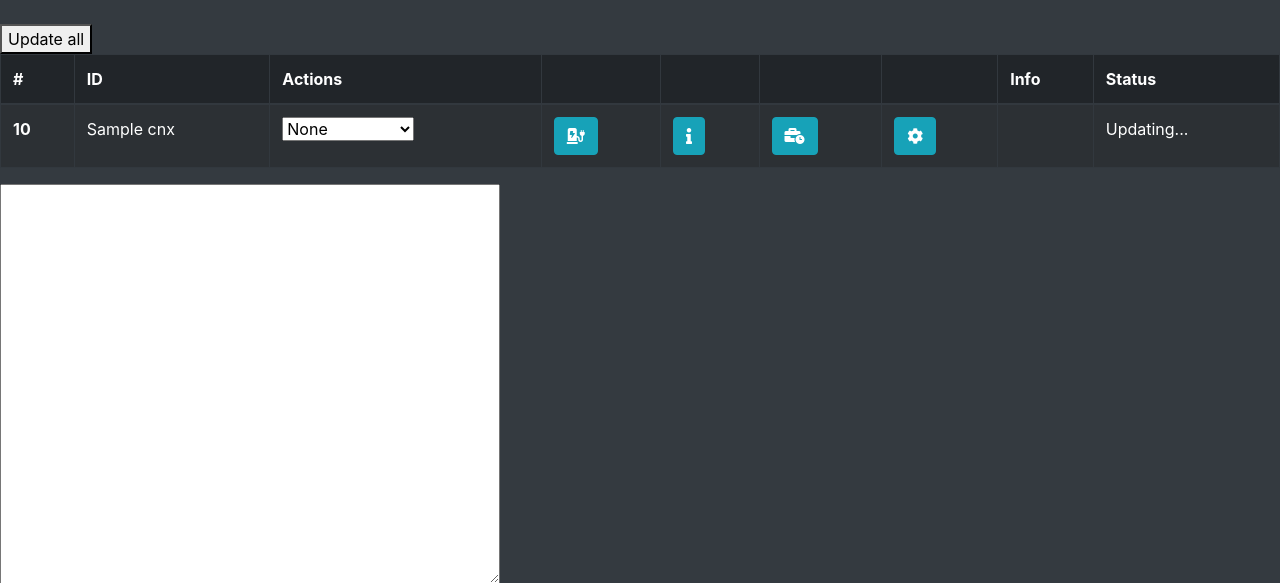
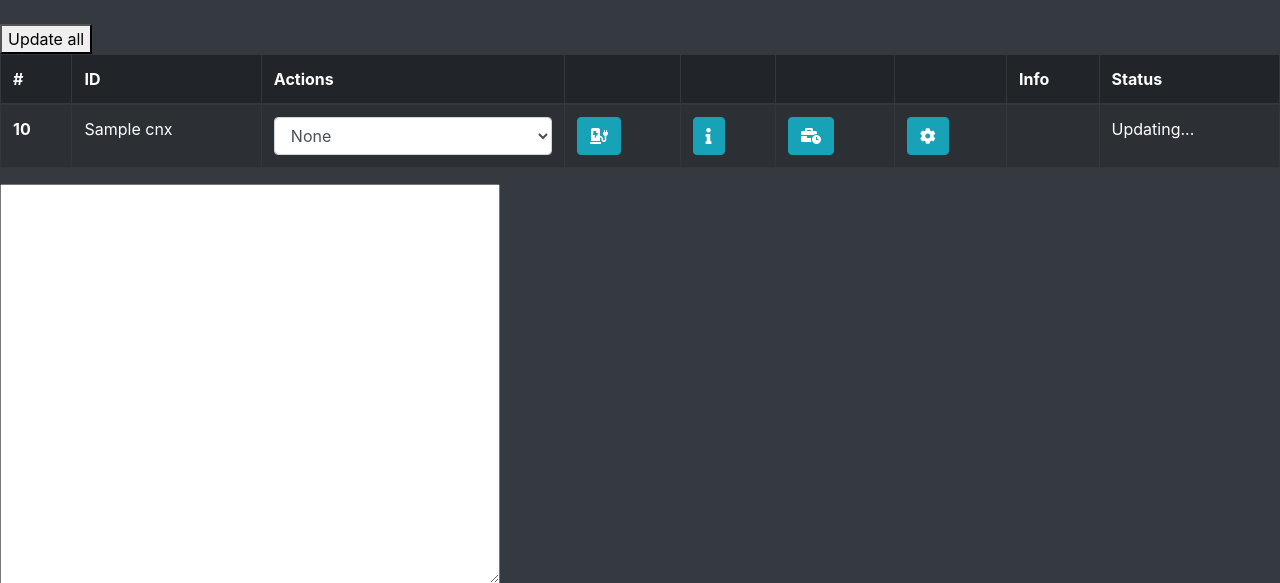
Before and after one commit to willll/masternodes, a Python web app: template templates/mnlist-jquery.html in a window 1280 px wide. Shown: the top 583 px of the page. Run offline with Jinja, Linux system fonts and the light colour scheme; the template is opened without the code that fills it: most values are stand-ins (such as "Sample title", 1, 10 or a date in 2020).

Commit message:
Integrated boostrap to the select

```diff
--- a/templates/mnlist-jquery.html
+++ b/templates/mnlist-jquery.html
@@ -42,7 +42,7 @@
         <th scope="row" >{{item.idx+1}}</th>
         <td>{{ item.cnx }}</td>
         <td>
-            <select class='action'>
+            <select class='action form-control input-sm'>
                 <option selected>None</option>
                 <option id='install_{{ item.idx }}'>Install watcher</option>
                 <option id='update_{{ item.idx }}'>Update status</option>
```
